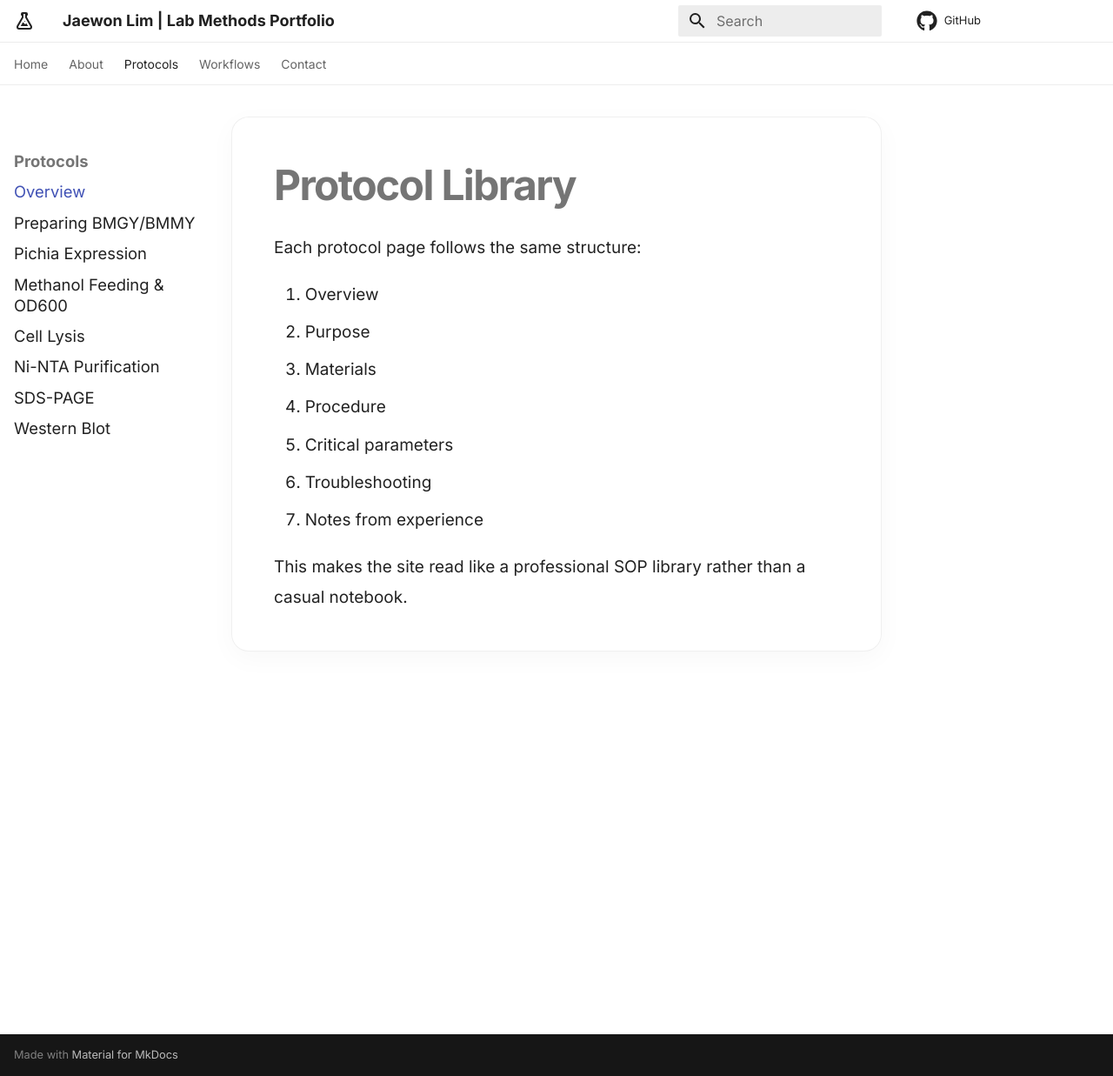
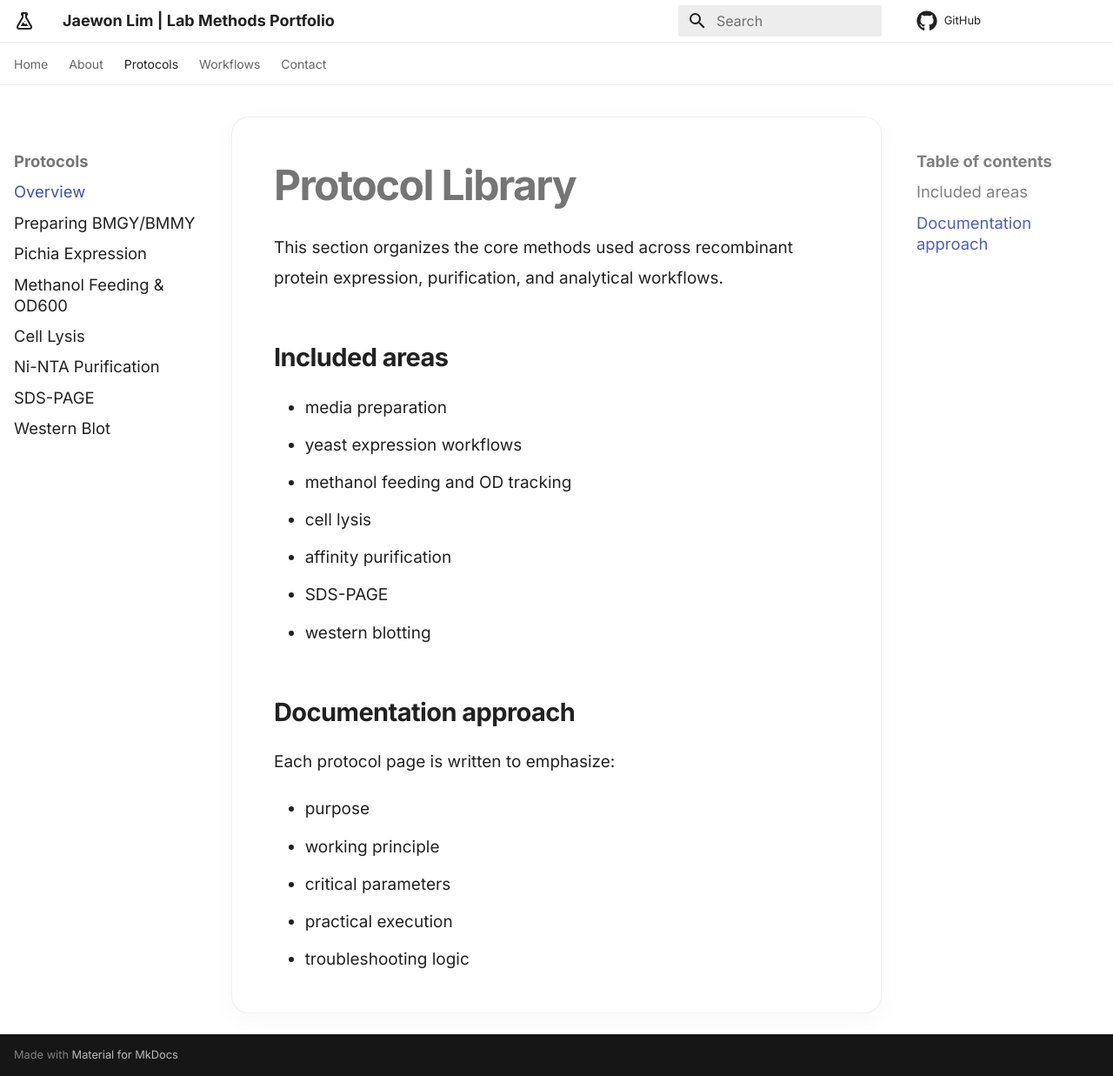
Before and after one commit to jaewonlim21/lab-protocol-portfolio, an MkDocs documentation site: the page built from docs/protocols/index.md, in a window 1280 px wide and 1237 px high. Shown: the whole window at 87% size. Built offline with MkDocs 1.6.1 and Material for MkDocs 9.7.7, drawn with Linux system fonts in a browser that asks for light colours; comment, search, counter and statistics services are not loaded.

Commit message:
Update index.md

```diff
--- a/docs/protocols/index.md
+++ b/docs/protocols/index.md
@@ -1,13 +1,23 @@
 # Protocol Library
 
-Each protocol page follows the same structure:
+This section organizes the core methods used across recombinant protein expression, purification, and analytical workflows.
 
-1. Overview
-2. Purpose
-3. Materials
-4. Procedure
-5. Critical parameters
-6. Troubleshooting
-7. Notes from experience
+## Included areas
 
-This makes the site read like a professional SOP library rather than a casual notebook.
+- media preparation
+- yeast expression workflows
+- methanol feeding and OD tracking
+- cell lysis
+- affinity purification
+- SDS-PAGE
+- western blotting
+
+## Documentation approach
+
+Each protocol page is written to emphasize:
+
+- purpose
+- working principle
+- critical parameters
+- practical execution
+- troubleshooting logic
```
